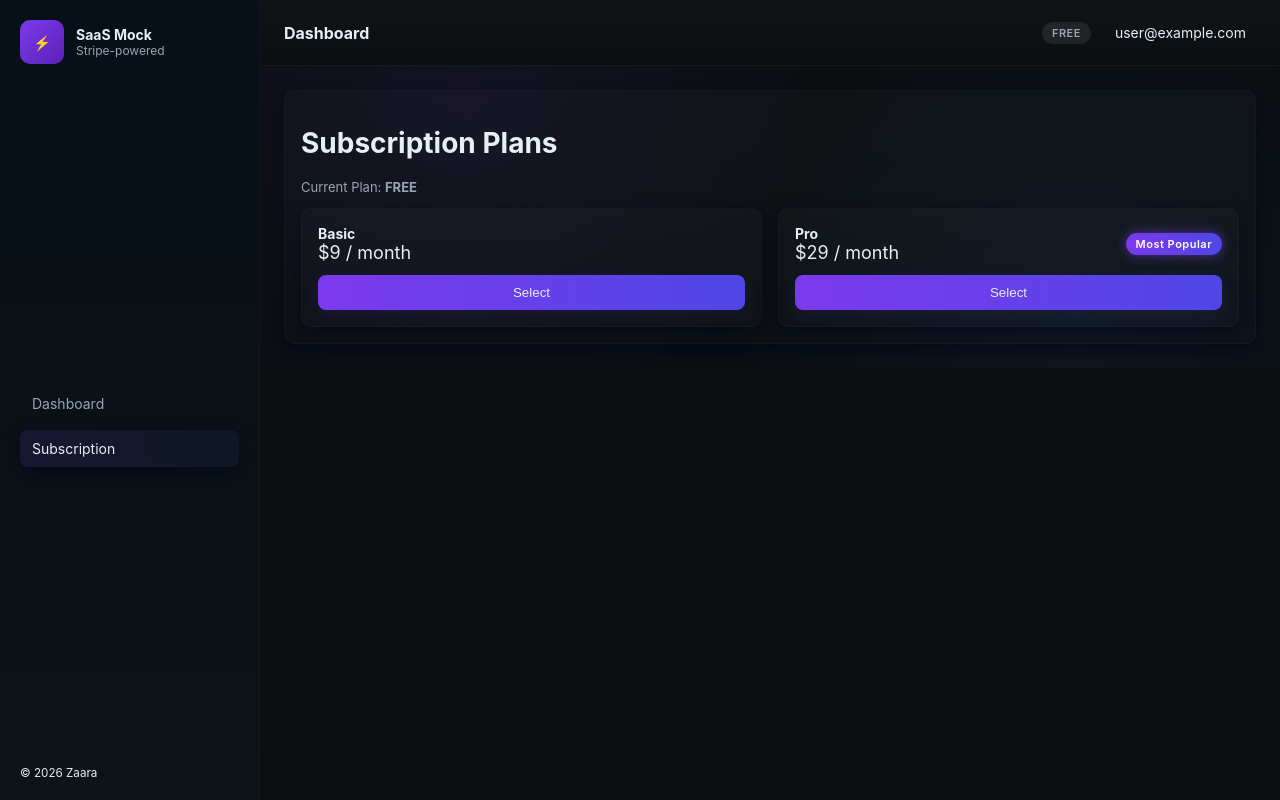
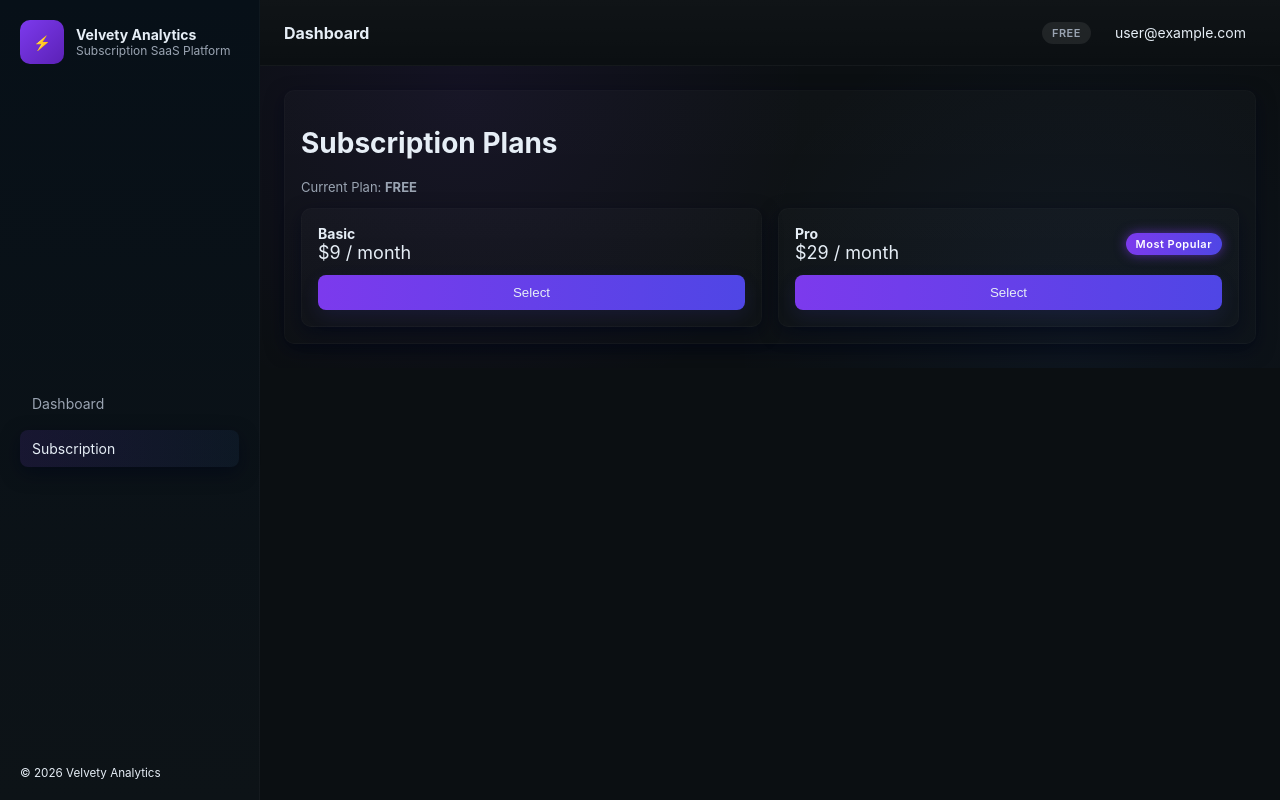
Before and after one commit to zaararasheed/saas-stripe-mock, a React (Vite) app in the folder client/: page /subscription in a window 1280 px wide. Built offline with nearby package versions, Linux system fonts and the light colour scheme; no server answers; the database is empty; sample sign-in values are in the browser's storage.

Commit message:
Update footer and branding to Velvety Analytics

```diff
--- a/client/src/components/sidebar.tsx
+++ b/client/src/components/sidebar.tsx
@@ -7,8 +7,12 @@ const Sidebar: React.FC = () => {
             <div className="brand">
                 <div className="logo">⚡</div>
                 <div>
-                    <div className="brand-title">SaaS Mock</div>
-                    <div className="brand-sub">Stripe-powered</div>
+                    <div className="brand-title">
+                        Velvety Analytics
+                    </div>
+                    <div className="brand-sub">
+                        Subscription SaaS Platform
+                    </div>
                 </div>
             </div>
 
@@ -33,7 +37,7 @@ const Sidebar: React.FC = () => {
             </nav>
 
             <div className="sidebar-footer">
-                <small>© {new Date().getFullYear()} Zaara</small>
+                <small>© {new Date().getFullYear()} Velvety Analytics</small>
             </div>
         </aside>
     );
```
